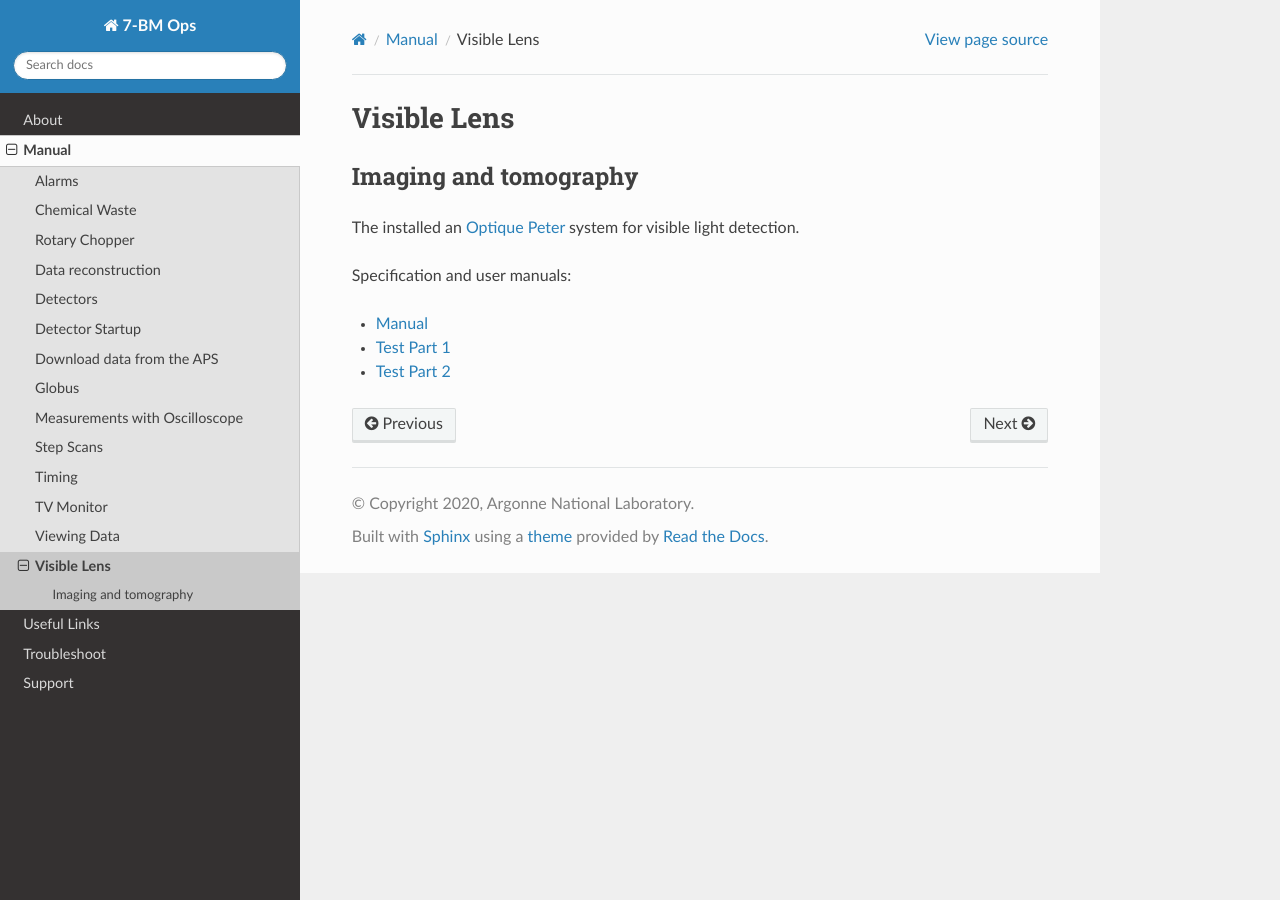
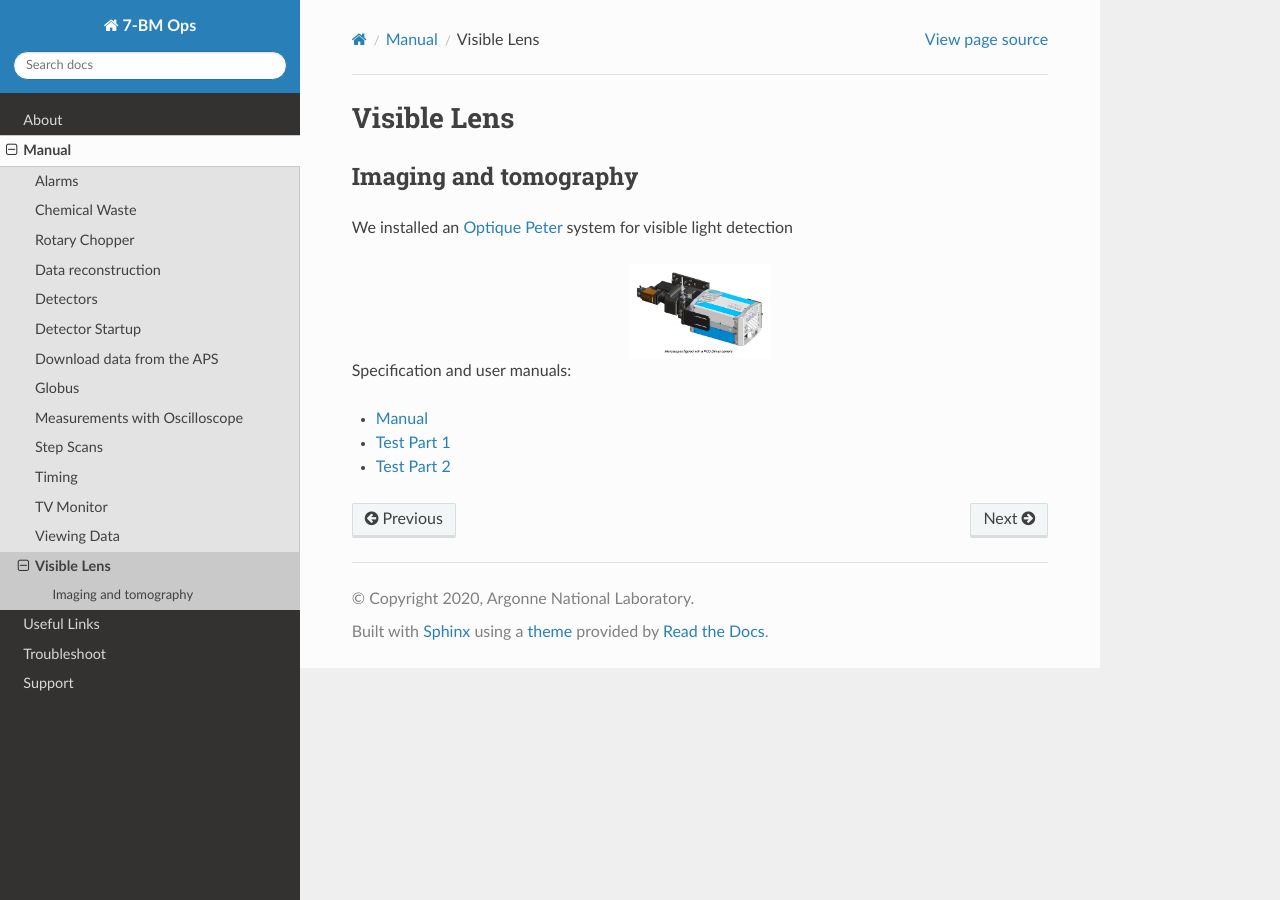
Before and after one commit to xray-imaging/7bm-docs, a Sphinx documentation site: the page built from docs/source/manual/visiblelens.rst, in a window 1280 px wide. Built offline with Sphinx 7.4.7 and the Read the Docs theme 2.0.0, drawn with Linux system fonts in a browser that asks for light colours.

Commit message:
added optique peter image

```diff
--- a/docs/source/manual/visiblelens.rst
+++ b/docs/source/manual/visiblelens.rst
@@ -4,7 +4,13 @@ Visible Lens
 Imaging and tomography
 ----------------------
 
-The installed an `Optique Peter <http://www.optiquepeter.com/>`_ system for visible light detection.
+We installed an `Optique Peter <http://www.optiquepeter.com/>`_ system for visible light detection
+
+.. image:: ../img/optique_peter_single.png
+   :width: 140px
+   :align: center
+   :alt: tomo_user
+
 
 Specification and user manuals:
 
```
Also changed, not shown: docs/source/img/optique_peter_single.png (added).
